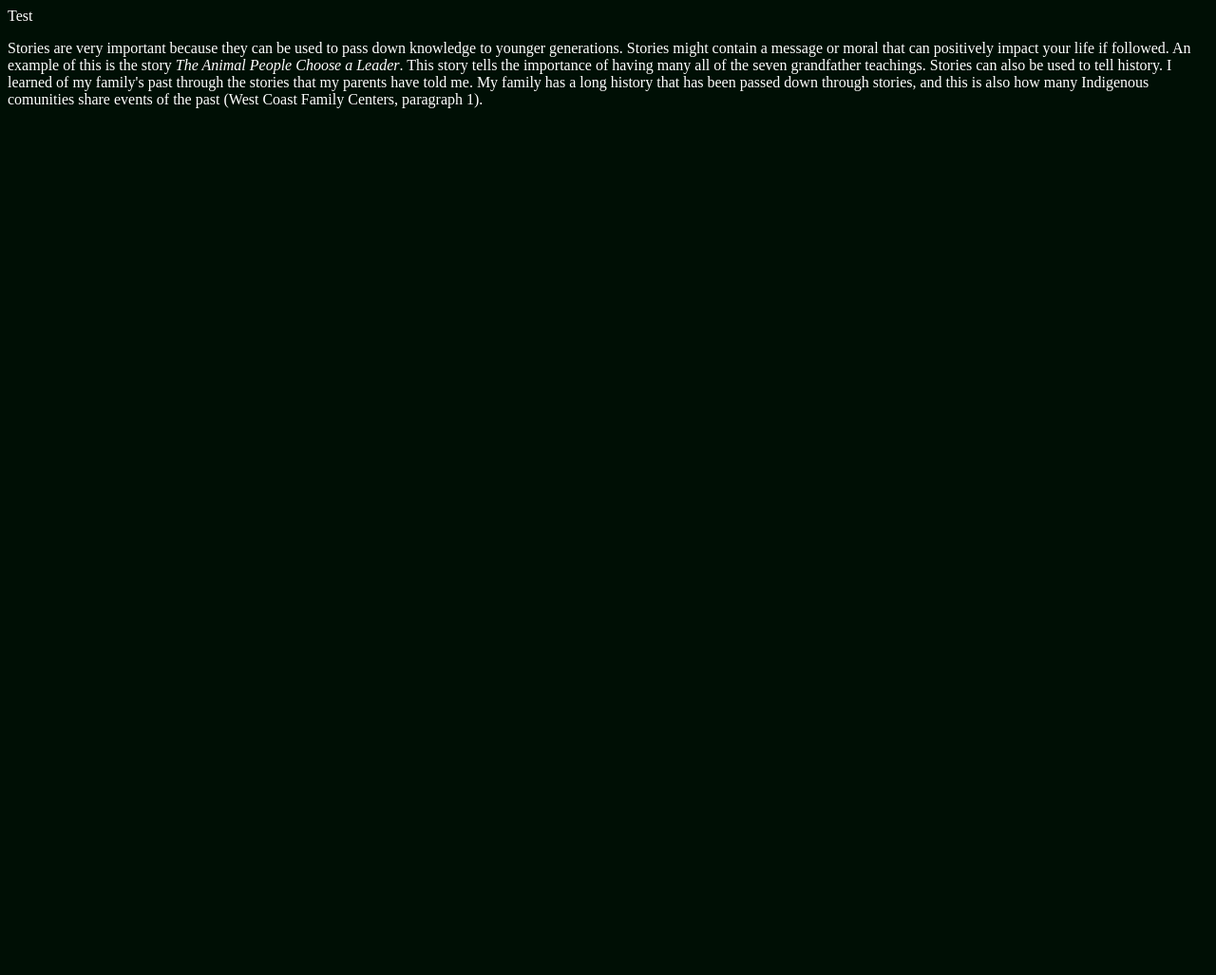
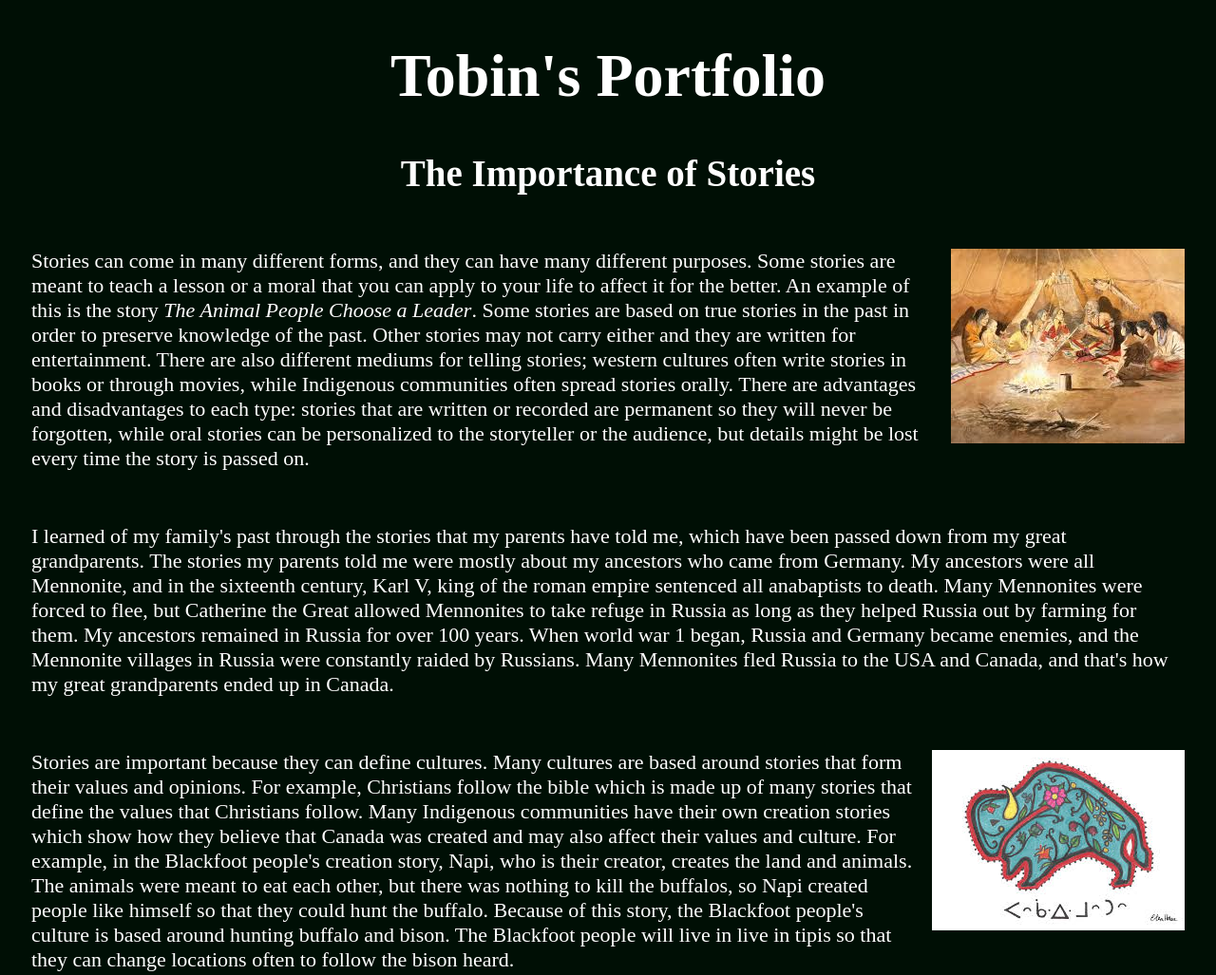
Before and after one commit to TobinBraun/EnglishPortfolio, a plain HTML site: page index.html in a window 1280 px wide. Shown: the top 1027 px of the page at 95% size. Before the commit the page ends 800 px from the top, so only its background shows below. Drawn offline with nearby package versions, Linux system fonts and the light colour scheme.

Commit message:
Importance of stories

```diff
--- a/data.json
+++ b/data.json
@@ -1,3 +1,8 @@
 {
-    "text": "Stories are very important because they can be used to pass down knowledge to younger generations. Stories might contain a message or moral that can positively impact your life if followed. An example of this is the story <em>The Animal People Choose a Leader</em>. This story tells the importance of having many all of the seven grandfather teachings. Stories can also be used to tell history. I learned of my family's past through the stories that my parents have told me. My family has a long history that has been passed down through stories, and this is also how many Indigenous comunities share events of the past <a link=\"https://www.wstcoast.org/news-articles/articles/national-indigenous-peoples-day-power-stories-and-storytelling\">(West Coast Family Centers, paragraph 1)."
+    "text": [
+        "<img src=\"storytelling.jpg\">Stories can come in many different forms, and they can have many different purposes. Some stories are meant to teach a lesson or a moral that you can apply to your life to affect it for the better. An example of this is the story <em>The Animal People Choose a Leader</em>. Some stories are based on true stories in the past in order to preserve knowledge of the past. Other stories may not carry either and they are written for entertainment. There are also different mediums for telling stories; western cultures often write stories in books or through movies, while Indigenous communities often spread stories orally. There are advantages and disadvantages to each type: stories that are written or recorded are permanent so they will never be forgotten, while oral stories can be personalized to the storyteller or the audience, but details might be lost every time the story is passed on.",
+        "I learned of my family's past through the stories that my parents have told me, which have been passed down from my great grandparents. The stories my parents told me were mostly about my ancestors who came from Germany. My ancestors were all Mennonite, and in the sixteenth century, Karl V, king of the roman empire sentenced all anabaptists to death. Many Mennonites were forced to flee, but Catherine the Great allowed Mennonites to take refuge in Russia as long as they helped Russia out by farming for them. My ancestors remained in Russia for over 100 years. When world war 1 began, Russia and Germany became enemies, and the Mennonite villages in Russia were constantly raided by Russians. Many Mennonites fled Russia to the USA and Canada, and that's how my great grandparents ended up in Canada.",
+        "<img src=\"buffalo.jpg\">Stories are important because they can define cultures. Many cultures are based around stories that form their values and opinions. For example, Christians follow the bible which is made up of many stories that define the values that Christians follow. Many Indigenous communities have their own creation stories which show how they believe that Canada was created and may also affect their values and culture. For example, in the Blackfoot people's creation story, Napi, who is their creator, creates the land and animals. The animals were meant to eat each other, but there was nothing to kill the buffalos, so Napi created people like himself so that they could hunt the buffalo. Because of this story, the Blackfoot people's culture is based around hunting buffalo and bison. The Blackfoot people will live in live in tipis so that they can change locations often to follow the bison heard.",
+        "This is why stories are so important; they can carry knowledge, and sometimes that knowledge is enough to form one's identity. Many Indigenous cultures consider stories sacred, and the telling of the story can often be an important part of the experience, which is why most Indigenous cultures only share stories through oral tradition. It is necessary that we share our stories, so that knowledge and culture can be preserved."
+    ]
 }
--- a/index.html
+++ b/index.html
@@ -1,11 +1,20 @@
 <!DOCTYPE html>
-
-<head>
+<html>
+  <head>
+    <meta charset="utf-8">
+    <meta name="viewport" content="width=device-width">
     <title>Portfolio</title>
-    <link rel="stylesheet" href="styles.css">
-    <script type="text/javascript" src="script.js"> </script>
-</head>
-
-<body id="body">
-Test
-</body>
+    <link href="styles.css" rel="stylesheet" type="text/css" />
+    <script src="https://cdn.jsdelivr.net/npm/p5@1.6.0/lib/p5.js"></script>
+  </head>
+  <body id="body">
+    <div id="title">
+      <h1>Tobin's Portfolio</h1>
+    </div>
+    <div id="subtitle">
+      <h2>The Importance of Stories</h2>
+    </div>
+    <div id="text_div"></div>
+    <script src="script.js"></script>
+  </body>
+</html>
--- a/script.js
+++ b/script.js
@@ -2,10 +2,12 @@ document.addEventListener("DOMContentLoaded", function () {
     fetch('data.json')
         .then(response => response.json())
         .then(data => {
-            const body = document.getElementById("body");
-            const textDiv = document.createElement("p");
-            textDiv.innerHTML = data.text;
-            body.appendChild(textDiv);
+            const textDiv = document.getElementById("text_div");
+            for (let i = 0; i < data.text.length; i++) {
+                const paragraph = document.createElement("p");
+                paragraph.innerHTML = data.text[i];
+                textDiv.appendChild(paragraph);
+            }
         })
         .catch(error => console.error("Error fetching JSON data:", error));
 });
--- a/styles.css
+++ b/styles.css
@@ -2,3 +2,32 @@ body {
     background-color: rgb(0, 15, 5);
     color: white;
 }
+
+h1 {
+  font-size: 64px;
+}
+
+p {
+  display: inline-block;
+  overflow: auto;
+  margin: 25px;
+}
+
+img {
+  float: right;
+  margin-left: 20px;
+}
+
+#title {
+  font-size: 32px;
+  text-align: center;
+}
+
+#subtitle {
+  font-size: 26px;
+  text-align: center;
+}
+
+#text_div {
+  font-size: 22px;
+}
```
Also changed, not shown: buffalo.jpg (added), storytelling.jpg (added).
